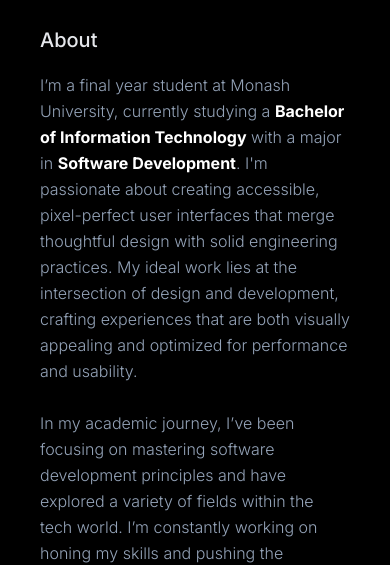
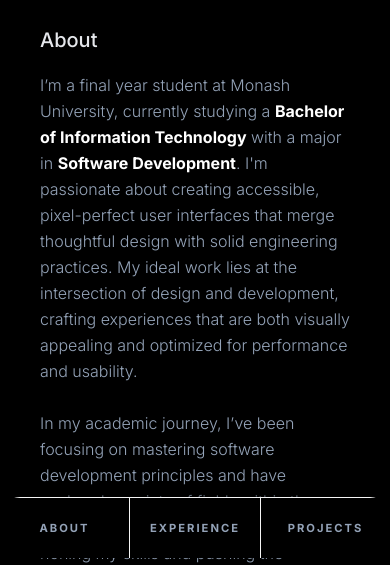
Before and after one commit to Poorvi-Yeluri/poorviyeluri-portfolio-webpage, a website: page index.v2.html in a window 390 px wide. Shown: the part 286-851 px from the top of the page. Drawn offline with Linux system fonts and the light colour scheme; a web font is replaced by a local one.

Commit message:
added bottom nav for mobile screens

```diff
--- a/index.v2.css
+++ b/index.v2.css
@@ -53,6 +53,12 @@
     pointer-events: none; /* Ensure it doesn't block interactions with other elements */
     z-index: 10; /* Place it above other elements */
 }
+
+#mobile-bottom-nav {
+    display: none; /* Hidden by default */
+}
+
+
 
 body {
     background-color: var(--primary-dark);
--- a/index.v2.html
+++ b/index.v2.html
@@ -244,10 +244,28 @@
             </section>
             <section id="projects-section">
                 <div class="mobile-section-title">Projects</div>
-                <div class="project-cards">
-
-                </div>
+                <div class="project-cards"></div>
             </section>
+        </div>
+        <div id="mobile-bottom-nav">
+            <div
+                class="bottom-nav-link-item small-header-text"
+                data-section="about-section"
+            >
+                <a href="#about-section">ABOUT</a>
+            </div>
+            <div
+                class="bottom-nav-link-item small-header-text"
+                data-section="experience-section"
+            >
+                <a href="#experience-section">EXPERIENCE</a>
+            </div>
+            <div
+                class="bottom-nav-link-item small-header-text"
+                data-section="projects-section"
+            >
+                <a href="#projects-section">PROJECTS</a>
+            </div>
         </div>
     </body>
     <script>
@@ -299,4 +317,35 @@
             window.addEventListener("hashchange", updateActiveLink);
         });
     </script>
+    <script>
+    document.addEventListener("DOMContentLoaded", () => {
+        const bottomNavLinks = document.querySelectorAll("#mobile-bottom-nav .bottom-nav-link-item");
+
+        // Function to remove the active class from all nav links
+        function removeActiveClasses() {
+            bottomNavLinks.forEach((link) => link.classList.remove("active"));
+        }
+
+        // Add click event listeners to bottom nav links
+        bottomNavLinks.forEach((link) => {
+            link.addEventListener("click", (event) => {
+                event.stopPropagation(); // Prevent click event from propagating to the document
+                removeActiveClasses(); // Remove active class from all links
+                link.classList.add("active"); // Add active class to the clicked link
+            });
+        });
+
+        // Optional: Prevent removing the active class when clicking outside the nav
+        document.addEventListener("click", (event) => {
+            const clickedInsideNav = event.target.closest("#mobile-bottom-nav");
+            if (!clickedInsideNav) {
+                // Do nothing if clicked outside of the nav; active stays as is
+                return;
+            }
+        });
+    });
+
+
+    </script>
+
 </html>
--- a/index.v2.mobile.css
+++ b/index.v2.mobile.css
@@ -1,10 +1,11 @@
-/* Global adjustments for mobile responsiveness */
 @media only screen and (max-width: 768px) {
     body {
         display: flex;
         flex-direction: column;
         padding: 20px;
+        padding-bottom: 60px;
         gap: 10px;
+        overflow-y: auto;
     }
 
     #nav-section {
@@ -18,6 +19,7 @@
 
     #information-section {
         padding: 20px;
+        overflow-y: auto;
     }
 
     .mobile-section-title {
@@ -28,4 +30,47 @@
         margin-bottom: 20px;
     }
 
+    #mobile-bottom-nav {
+        display: flex;
+        flex-direction: row;
+        position: fixed;
+        bottom: 0;
+        left: 0;
+        right: 0;
+        width: 100%;
+        height: 60px;
+        background-color: var(--primary-dark); /* Dark background for nav */
+        z-index: 1000; /* Ensure it stays above other elements */
+        box-shadow: 0 -2px 5px rgba(0, 0, 0, 0.5); /* Shadow for elevation */
+        justify-content: space-evenly;
+        border-top: 1px whitesmoke solid;
+        border-radius: 20px;
+    }
+
+    /* Ensure each nav item fills the space properly */
+    .bottom-nav-link-item {
+        display: flex;
+        justify-content: center;
+        align-items: center;
+        padding: 10px 20px;
+        flex: 1;
+        border-right: 1px solid whitesmoke;
+        background-color: var(--primary-dark);
+        transition: background-color 0.3s ease;
+    }
+
+    /* Active state styling */
+    .bottom-nav-link-item.active {
+        color: white;
+        font-weight: bold;
+    }
+
+    .bottom-nav-link-item:last-child {
+        border-right: none;
+    }
+
+    .bottom-nav-link-item a {
+        text-decoration: none;
+        color: inherit;
+    }
 }
```
